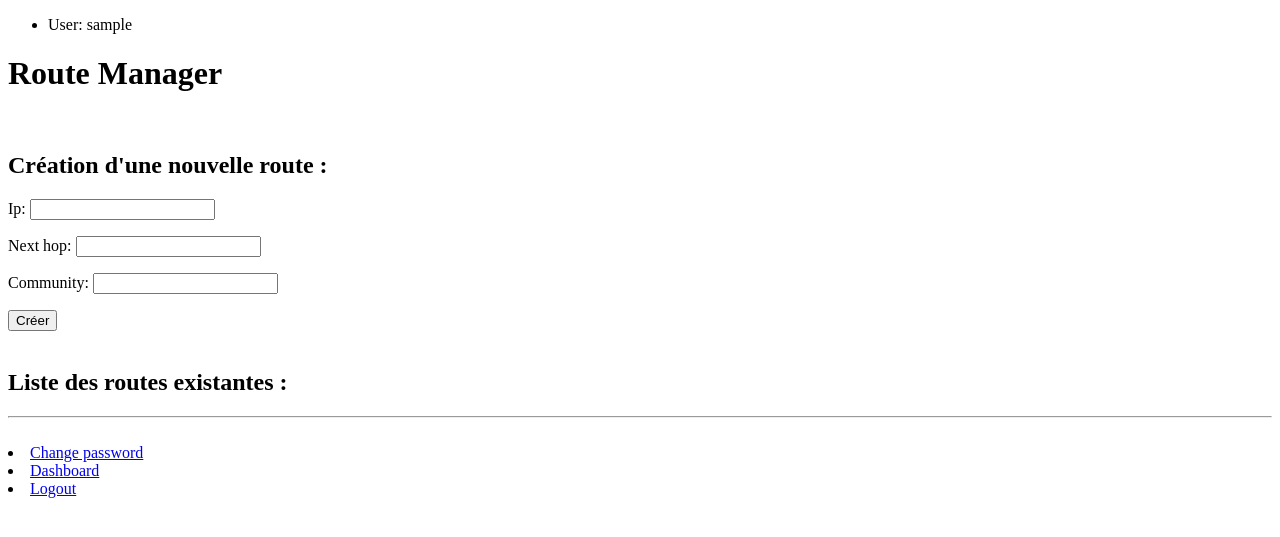
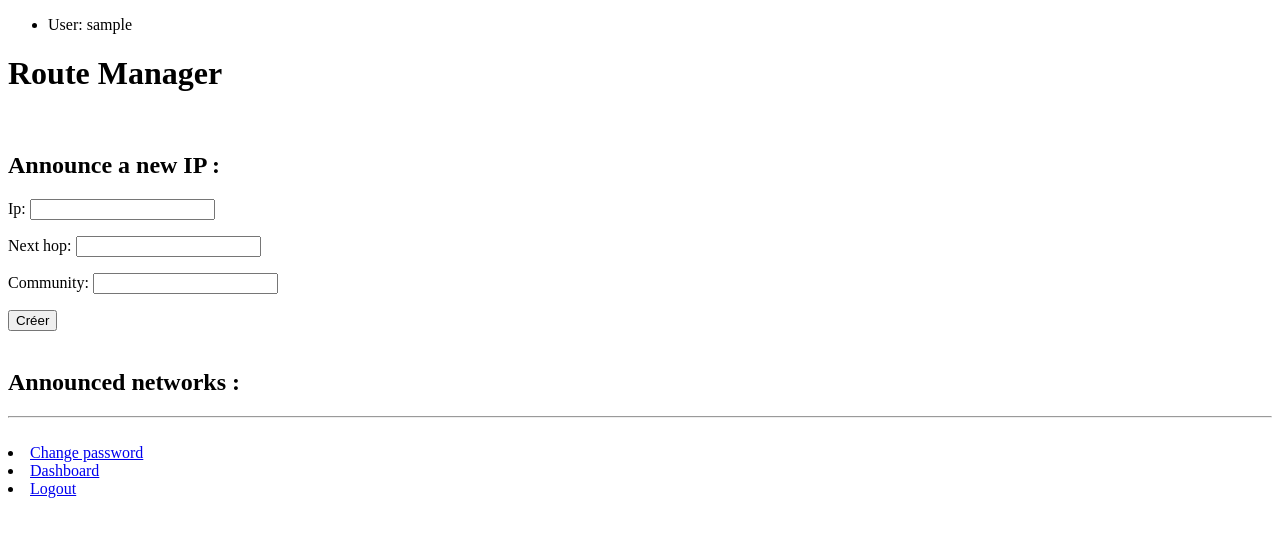
Before and after one commit to OuiSouss/blackhole, a Django app: page /dashboard/ in a window 1280 px wide. Shown: the top 537 px of the page. Run offline with Django 3.2, Linux system fonts and the light colour scheme; the visitor is signed in with stand-in values (Sample User, id 1); data that the repository does not hold is empty.

Commit message:
frontend : small modification

```diff
--- a/project/frontend/blackhole_ui/views.py
+++ b/project/frontend/blackhole_ui/views.py
@@ -39,8 +39,9 @@ def index(request):
     if request.user.is_authenticated:
         try:
             response = requests.get('http://127.0.0.1:5000/api/subnet')
-        except ConnectionError as e:
-            return render(request, 'error/Error503.html')
+        except ConnectionError as exception:
+            return render(request, 'error/Error503.html',
+                          {'exception' : exception})
         json_data = response.json()
         if request.method == "POST":
             form = PostForm(request.POST)
--- a/project/frontend/templates/error/Error503.html
+++ b/project/frontend/templates/error/Error503.html
@@ -4,4 +4,9 @@
 
 <h1>Error 503</h1>
 
+<br>
+
+Exception: {{exception}}
+
+<br>
 {% endblock %}
--- a/project/frontend/templates/route_dashboard/route_dashboard.html
+++ b/project/frontend/templates/route_dashboard/route_dashboard.html
@@ -5,14 +5,14 @@
 <h1>Route Manager</h1>
 <br>
 
-<h2>Création d'une nouvelle route :</h2>
+<h2>Announce a new IP :</h2>
     <form method="POST" class="post-form">{% csrf_token %}
         {{ form.as_p }}
         <button type="submit" class="save btn btn-default">Créer</button>
     </form>
 <br>
 
-<h2>Liste des routes existantes :</h2>
+<h2>Announced networks :</h2>
 <hr>
 {% for r in data %}
       | {{r.id}} | {{r.ip}} | {{r.next_hop}} | {{r.communities}} |  {{r.created_at}} | {{r.modified_at}} | {{r.is_activated}} | {{r.last_activation}} |
```
